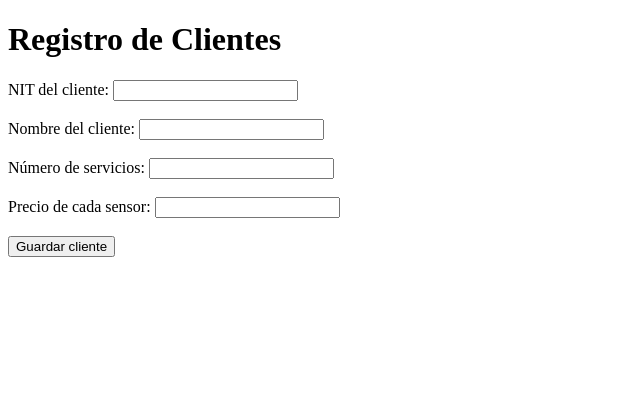
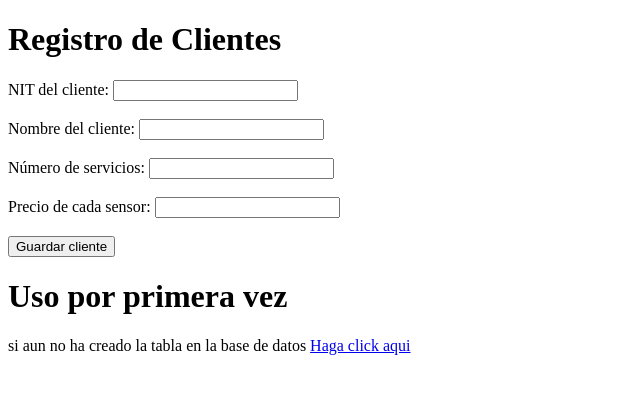
Before and after one commit to simoncitoyepescano-cmyk/facturacion_sensores_industriales, a Flask app: page / in a window 1280 px wide. Shown: the top 394 px of the page, without its empty margins (0-640 px from the left). Run offline with Flask 3, Linux system fonts and the light colour scheme.

Commit message:
cree el metodo crear tablas en app

```diff
--- a/app.py
+++ b/app.py
@@ -10,6 +10,11 @@ app = Flask(__name__)
 @app.route('/')
 def inicio():
     return render_template("nuevo_cliente.html")
+
+@app.route('/crear_tablas')
+def crear_tablas():
+    ClienteController.crear_tabla()
+    return "Tablas creadas exitosamente"
 
 
 # Recibir los datos y guardar el cliente
--- a/templates/nuevo_cliente.html
+++ b/templates/nuevo_cliente.html
@@ -29,6 +29,15 @@
 
         <button type="submit">Guardar cliente</button>
 
+        <p>
+            <h1>Uso por primera vez</h1>
+            <p>
+                si aun no ha creado la tabla en la base de datos
+
+                <a href="/crear_tablas"> Haga click aqui</a>
+            </p>
+        </p>
+
     </form>
 
 </body>
```
